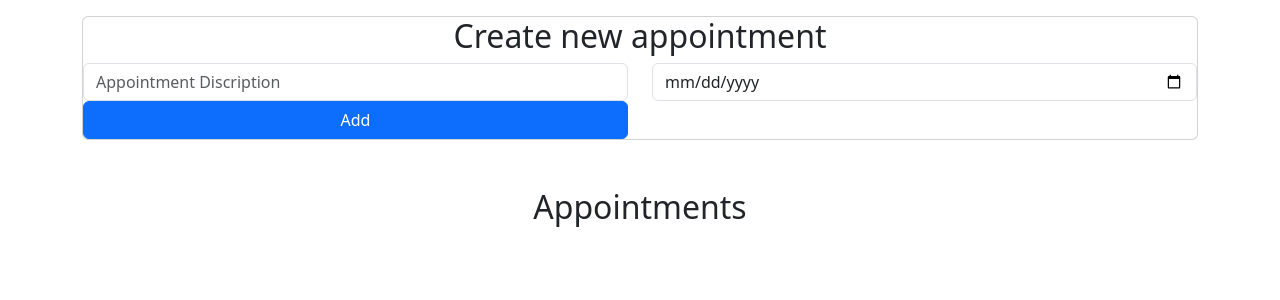
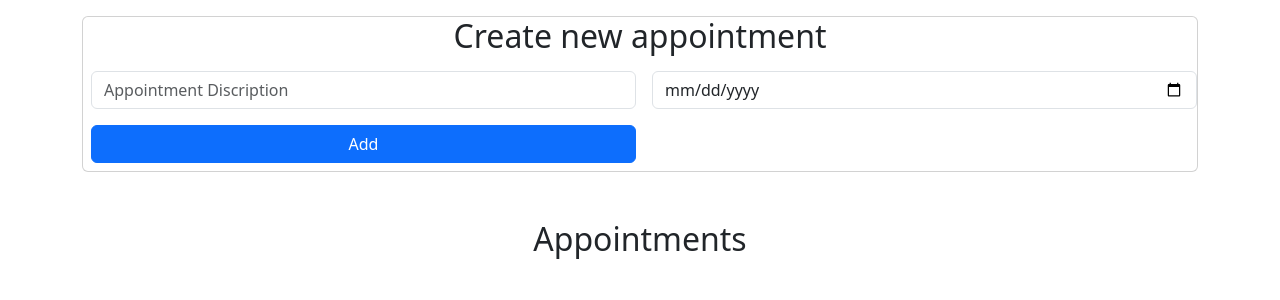
Before and after one commit to Sr1jan27/appointment-app, an Angular app: page / in a window 1280 px wide. Shown: the top 300 px of the page. Built offline with nearby package versions, Linux system fonts and the light colour scheme.

Commit message:
refactoring

```diff
--- a/src/app/appointment-list/appointment-list.component.html
+++ b/src/app/appointment-list/appointment-list.component.html
@@ -1,4 +1,4 @@
-<div class="container">
+<div class="container ">
 
     <div class="card mt-3">
         <div class="row">
@@ -8,13 +8,13 @@
         </div>
         <div class="row">
             <div class="col-md-6">
-                <input class="form-control" [(ngModel)]  = "newAppointmentTitle" placeholder="Appointment Discription">
+                <input class="form-control my-2 mx-2" [(ngModel)]  = "newAppointmentTitle" placeholder="Appointment Discription">
             </div>
             <div class="col-md-6">
-                <input class="form-control" [(ngModel)] = "newAppointmentDate" type="date" placeholder="Appointment Date">
+                <input class="form-control my-2" [(ngModel)] = "newAppointmentDate" type="date" placeholder="Appointment Date">
             </div>
-            <div class="col-md-6">
-                <button class="btn btn-primary w-100" (click)="addApointment()">Add</button>
+            <div class="align-items-center col-md-6">
+                <button class="btn btn-primary w-100 my-2 mx-2" (click)="addApointment()">Add</button>
             </div>
         </div>
     </div>
```
